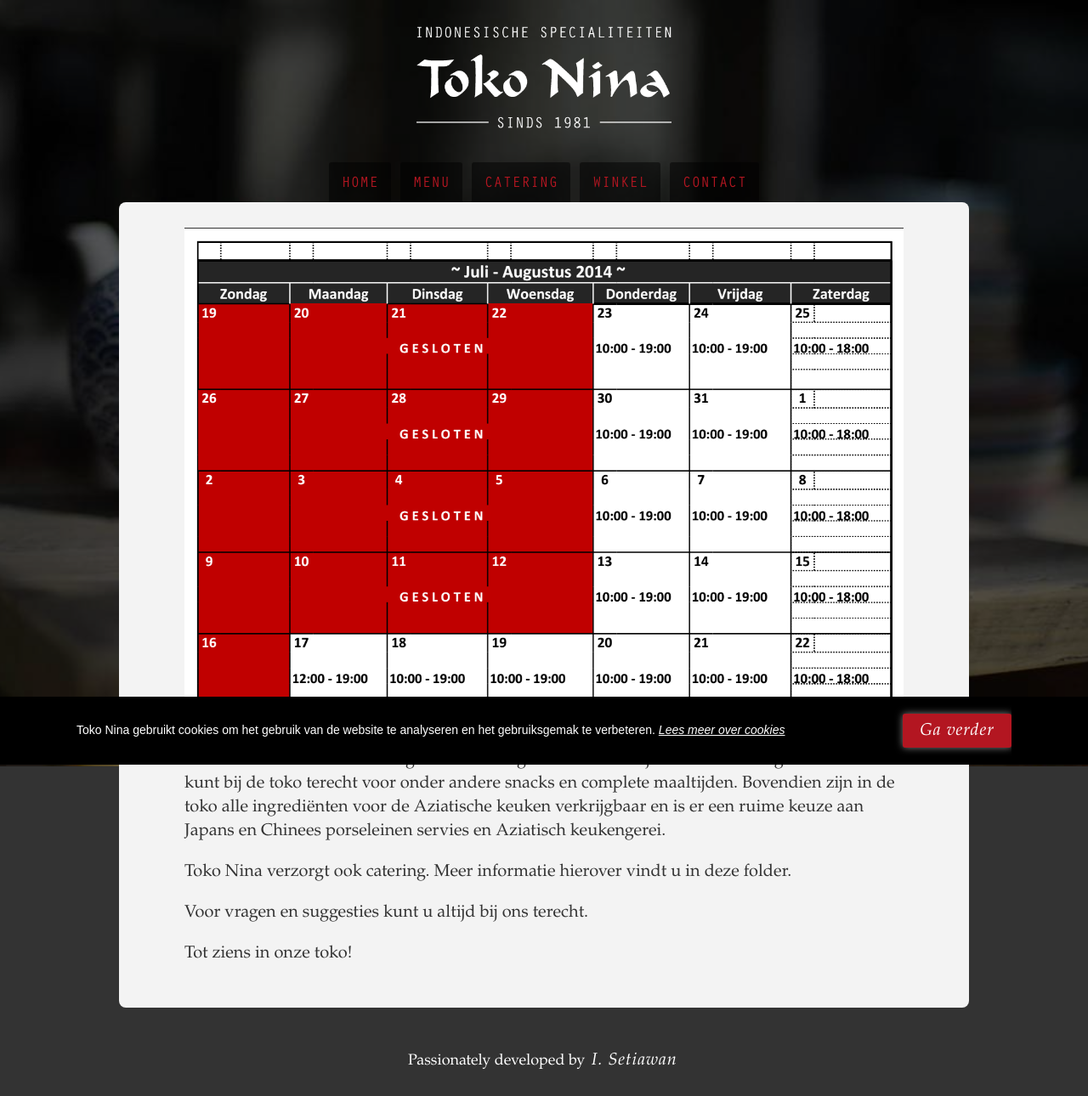
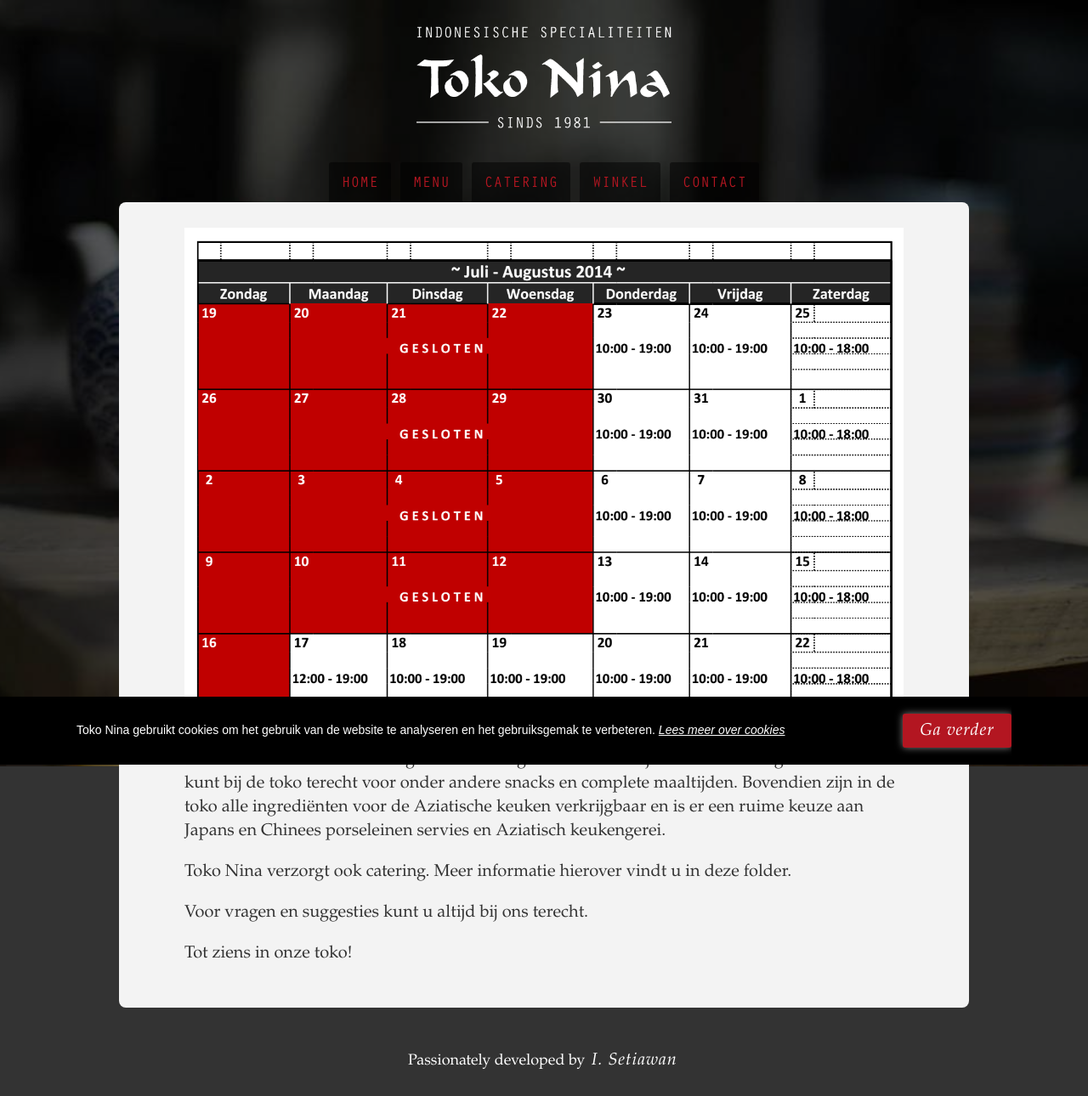
Before and after one commit to tokonina/tokonina.github.io, a Jekyll site: the page built from index.html, in a window 1280 px wide. Shown: the whole page at 85% size. Built offline with Jekyll 4.4.1, drawn with Linux system fonts in a browser that asks for light colours.

Commit message:
Added background on image on homepage

```diff
--- a/css/custom.css
+++ b/css/custom.css
@@ -405,7 +405,8 @@
 .imgbox img {
   max-width: 100%;
   height: auto;
-  vertical-align: top; }
+  vertical-align: top;
+  background: #fff; }
 
 @-webkit-keyframes slideUp {
   0% {
--- a/css/custom.scss
+++ b/css/custom.scss
@@ -101,6 +101,7 @@
     max-width: 100%;
     height: auto;
     vertical-align: top;
+    background: #fff;
   }
 }
 
```
Also changed, not shown: 2 other files.
